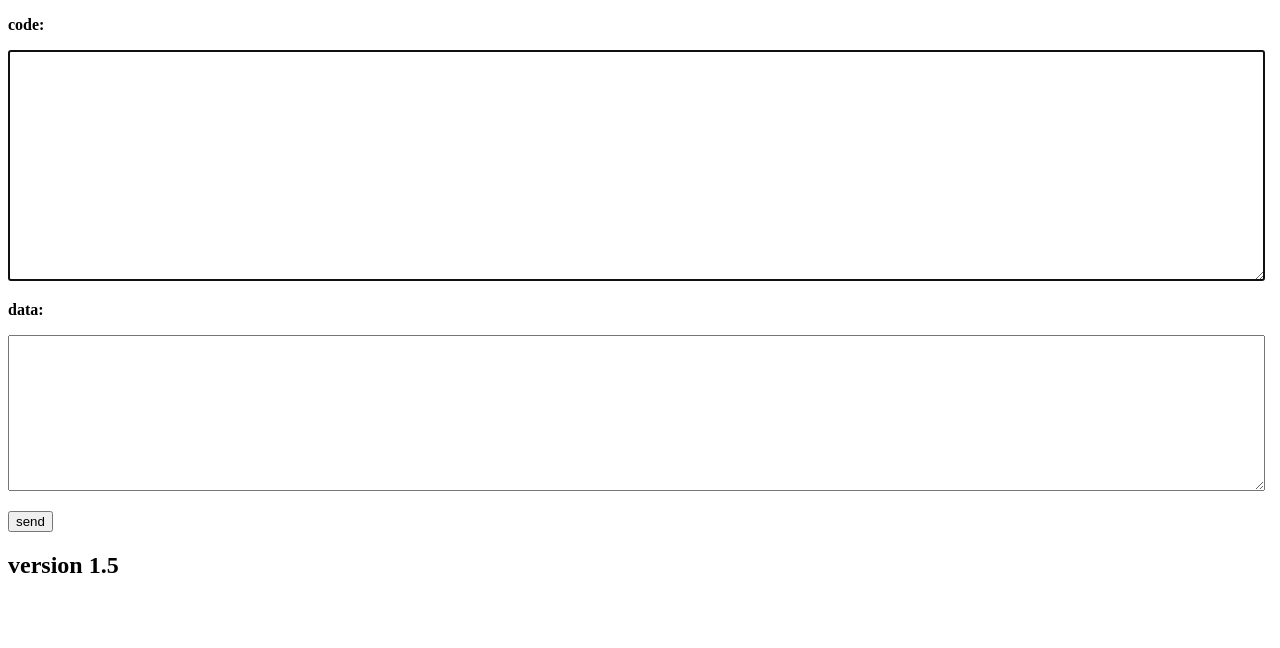
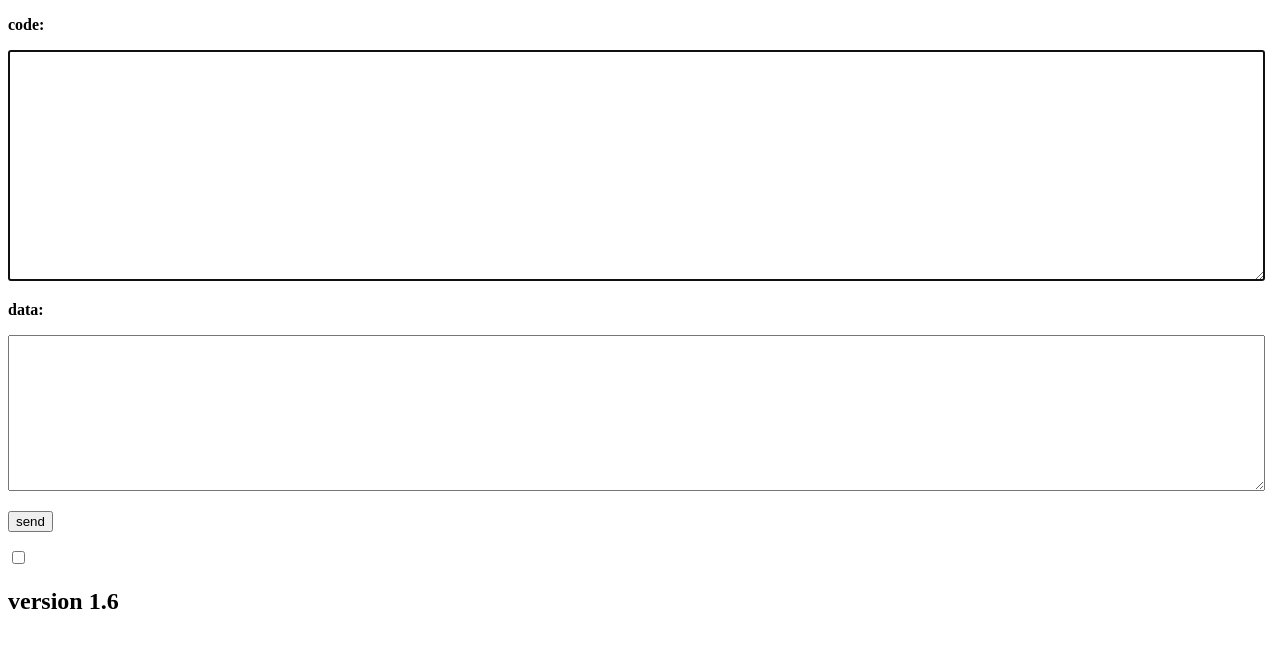
Before and after one commit to opseedyaru/vm, a website: page eval.html in a window 1280 px wide. Drawn offline with Linux system fonts and the light colour scheme.

Commit message:
Update eval.html

```diff
--- a/eval.html
+++ b/eval.html
@@ -11,7 +11,8 @@
     <p><b>data:</b></p>
     <p><textarea spellcheck=false rows="10" name="data" id="data" onkeypress="if(event.keyCode==10||(event.ctrlKey&&event.keyCode==13))document.getElementById('postform').submit();"></textarea></p>
     <p><input type="submit" value="send"></p>
+    <p><input type="checkbox" name="nolog" value="nolog"></p>
   </form>
-  <h2>version 1.5</h2>
+  <h2>version 1.6</h2>
  </body>
 </html>
```
